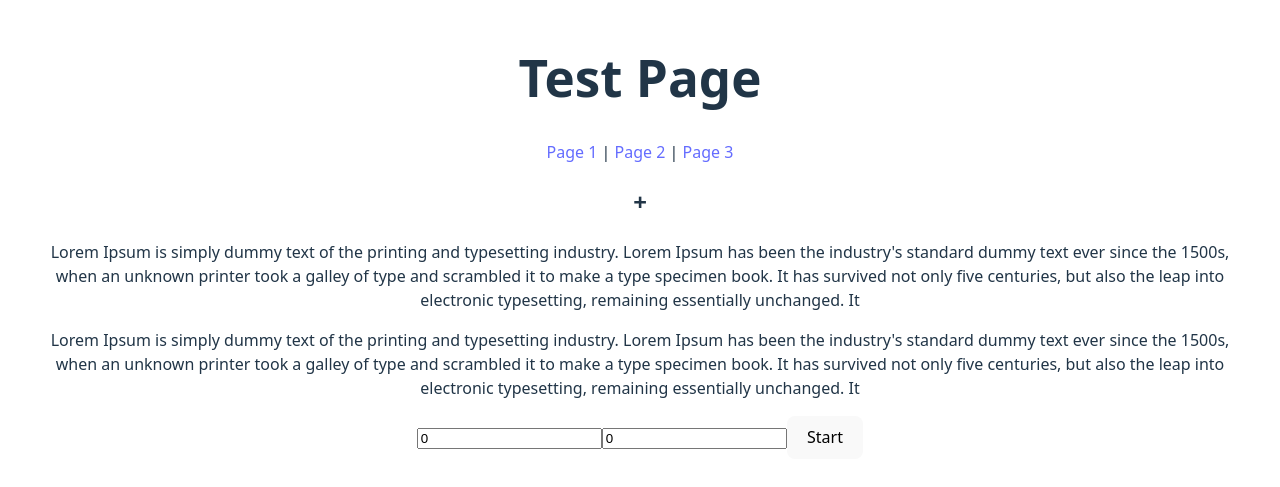
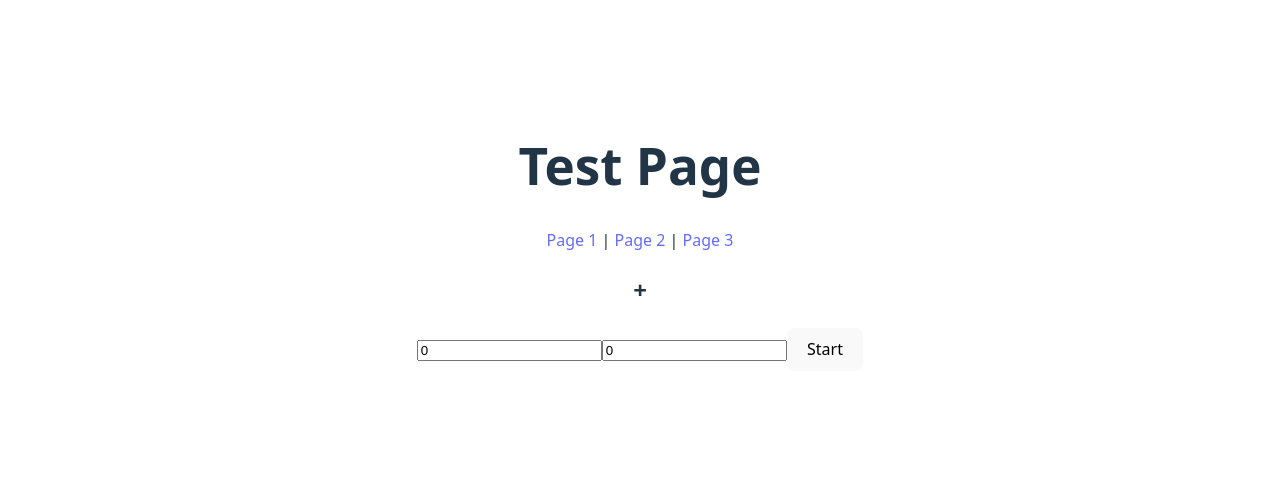
Before and after one commit to PiekharievaK/changelog-test, a React (Vite) app: page /1 in a window 1280 px wide. Shown: the part 163-650 px from the top of the page. Built offline with nearby package versions, Linux system fonts and the light colour scheme.

Commit message:
feat(V-234): some changes

```diff
--- a/src/pages/page1/Page1.jsx
+++ b/src/pages/page1/Page1.jsx
@@ -11,8 +11,7 @@ export const AddPage = () => {
     return (
         <div>
             <h2>+</h2>
-            <TestingComponent/>
-            <TestingComponent/>
+
             <input type="number" value={a} onChange={e => setA(e.target.value)}/>
             <input type="number" value={b} onChange={e => setB(e.target.value)}/>
             <button onClick={() => handleAdd(a, b, setResult)}>Start</button>
```
